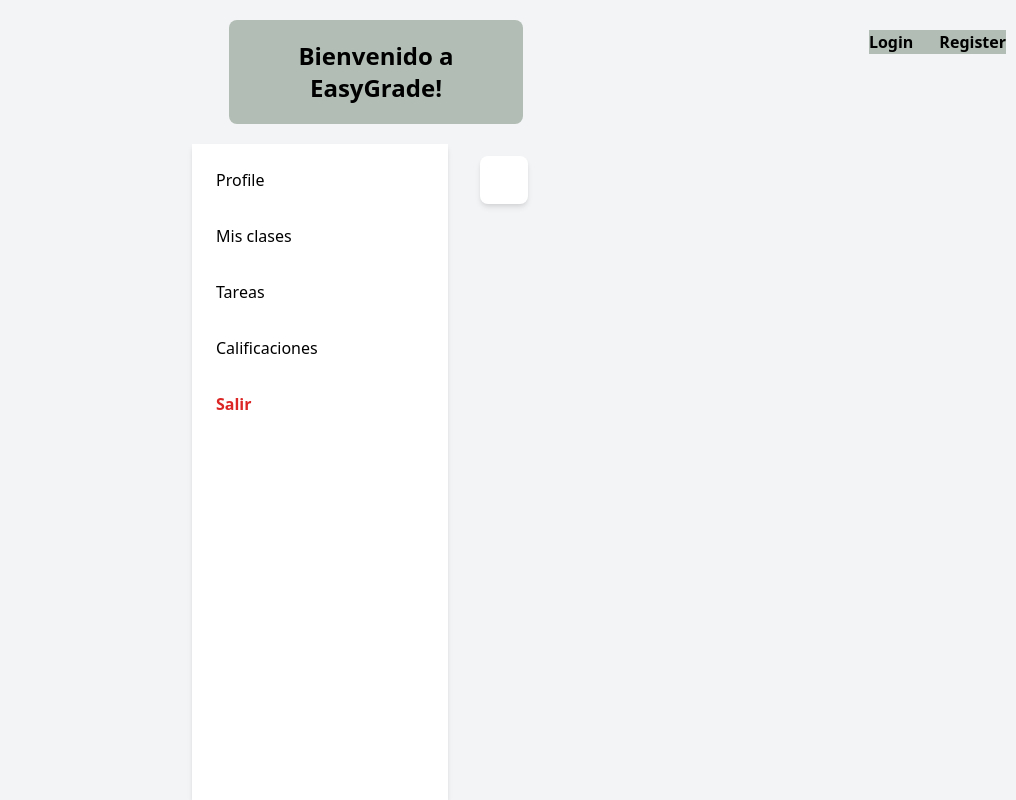
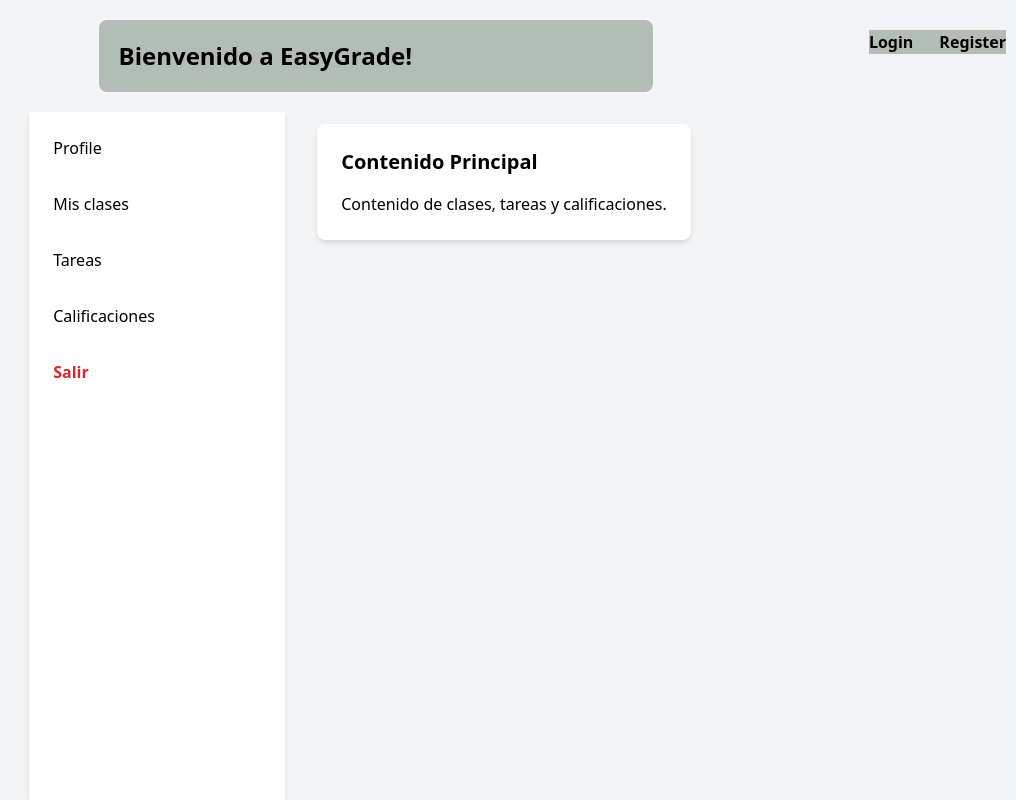
Before and after one commit to AlineRG/easyGrade, a Flask app: page /homePage in a window 1280 px wide. Shown: the whole page, without its empty margins (264-1280 px from the left). Run offline with Flask 3, Linux system fonts and the light colour scheme.

Commit message:
Applied styling for text

```diff
--- a/myapp/templates/homePage.html
+++ b/myapp/templates/homePage.html
@@ -36,6 +36,10 @@
 <!-- CONTENT -->
 <main class="main-content flex-1 p-8">
     <div class="content-box bg-white rounded-lg shadow-md p-6">
+        <h2 class="text-xl font-semibold mb-4">Contenido Principal</h2>
+        <p>Contenido de clases, tareas y calificaciones.</p>
+    </div>
+</main>
 </div>
 </body>
 </html>
```
